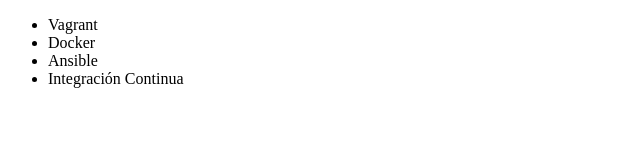
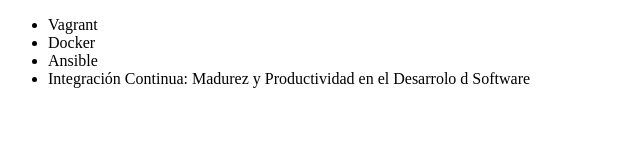
Before and after one commit to CarlosDoming/alura-git, a plain HTML site: page index.html in a window 1280 px wide. Shown: the whole page, without its empty margins (0-640 px from the left). Drawn offline with Linux system fonts and the light colour scheme.

Commit message:
Renombrando curso de Integracion Contínua

```diff
--- a/index.html
+++ b/index.html
@@ -9,7 +9,7 @@
          <li> Vagrant </li>
          <li> Docker </li>
          <li> Ansible </li>
-         <li> Integración Continua </li>
+         <li> Integración Continua: Madurez y Productividad en el Desarrolo d Software</li>
      </ul>
 </body>
 </html>
```
